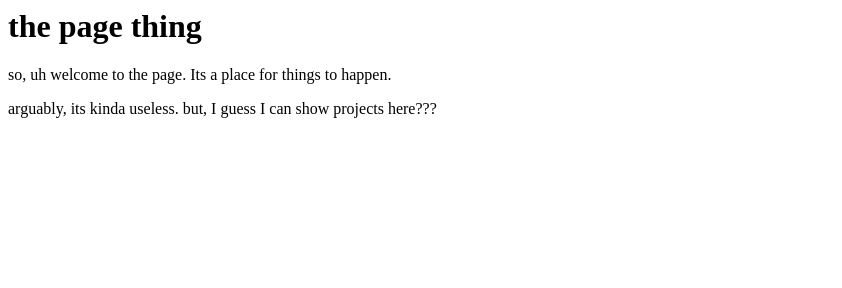
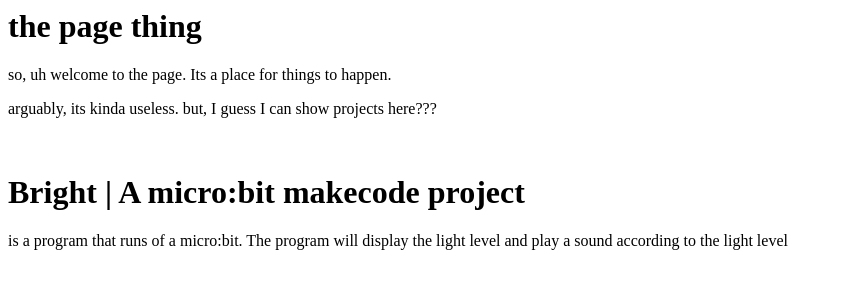
Before and after one commit to coloredscratch/a-webpage, a plain HTML site: page index.html in a window 1280 px wide. Shown: the whole page, without its empty margins (0-842 px from the left). Drawn offline with Linux system fonts and the light colour scheme.

Commit message:
Update index.html

```diff
--- a/index.html
+++ b/index.html
@@ -4,6 +4,8 @@
         <h1> the page thing</h1>
         <p>so, uh welcome to the page. Its a place for things to happen.<br></p>
         <p>arguably, its kinda useless. but, I guess I can show projects here???</p>
-
+        <br>
+        <h1>Bright | A micro:bit makecode project</h1>
+        <p><strong><a heref="https://coloredscratch.github.io/bright/>"bright</a></strong> is a program that runs of a micro:bit. The program will display the light level and play a sound according to the light level</p>
     </body>
 </html>
```
